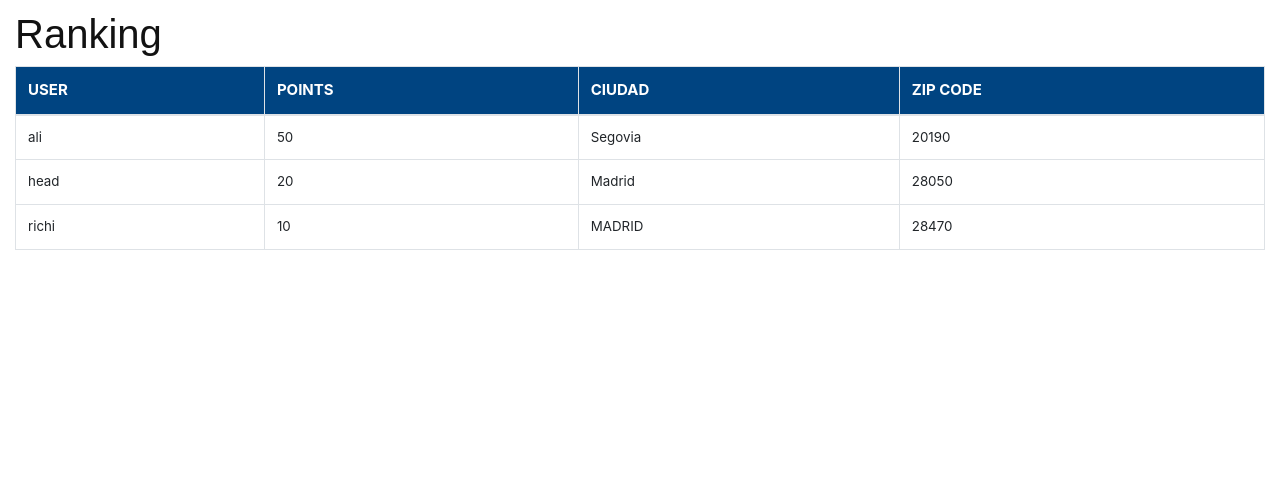
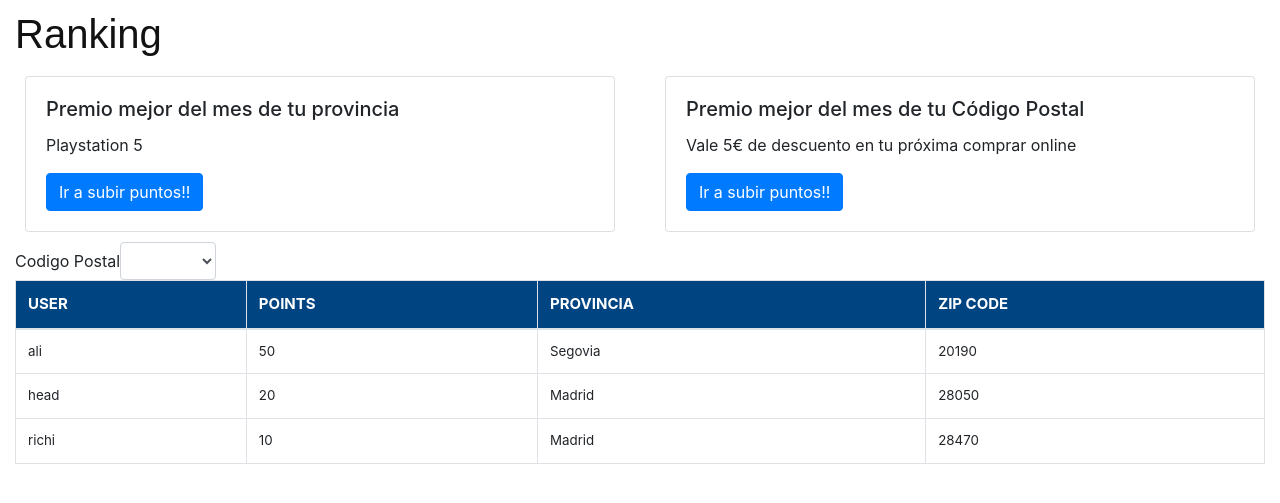
Before and after one commit to falken20/Hackathon2020_DosPiErre, a Django app: page /ranking/ in a window 1280 px wide. Shown: the part 70-573 px from the top of the page. Run offline with Django 3.2, Linux system fonts and the light colour scheme; data comes from the database, SQL or seed files in the repository; both versions use the stored data as it was after the commit; some libraries are stand-ins or nearby versions.

Commit message:
Version Estable

```diff
--- a/docker_app/views.py
+++ b/docker_app/views.py
@@ -23,16 +23,29 @@ def default_view(request):
 
 def users_view(request):
     queryset = UserItem.objects.all()
+
     template_name = 'docker_app/users.html'
 
     return render(request, template_name, {'users': queryset})
 
 
 def ranking_view(request):
-    queryset = UserItem.objects.all().order_by('-points')
+
+    zip_code = ''
+
+    if request.POST:
+        zip_code = request.POST['zip_code']
+
+    if zip_code == '':
+        queryset = UserItem.objects.all().order_by('-points')
+    else:
+        queryset = UserItem.objects.all().filter(zip_code=zip_code).order_by('-points')
+
+    q_zip_code = UserItem.objects.all().values('zip_code').order_by('zip_code')
+
     template_name = 'docker_app/ranking.html'
 
-    return render(request, template_name, {'ranking': queryset})
+    return render(request, template_name, {'ranking': queryset, 'zip_codes': q_zip_code})
 
 
 def ofertas_view(request):
--- a/templates/docker_app/ranking.html
+++ b/templates/docker_app/ranking.html
@@ -6,12 +6,46 @@
 <!-- <link rel="stylesheet" type="text/css" href="{% static 'django_docker/css/style.css' %}"> -->
     <div class="content-wrapper col-12">
             <h1>Ranking</h1>
+
+            <div class="row">
+              <div class="col-sm-6">
+                <div class="card">
+                  <div class="card-body">
+                    <h5 class="card-title">Premio mejor del mes de tu provincia</h5>
+                    <p class="card-text">Playstation 5</p>
+                    <a href="/ofertas" class="btn btn-primary">Ir a subir puntos!!</a>
+                  </div>
+                </div>
+              </div>
+              <div class="col-sm-6">
+                <div class="card">
+                  <div class="card-body">
+                    <h5 class="card-title">Premio mejor del mes de tu Código Postal</h5>
+                    <p class="card-text">Vale 5€ de descuento en tu próxima comprar online</p>
+                    <a href="/ofertas" class="btn btn-primary">Ir a subir puntos!!</a>
+                  </div>
+                </div>
+              </div>
+            </div>
+
+                <form action="/ranking/" method="POST" class="form-inline"> {% csrf_token %}
+                    <div class="form-group">
+                        <label for="author_id">Codigo Postal     </label>
+                        <select id="zip_code" name="zip_code" class="form-control" required onchange="this.form.submit()">
+                            <option value=""></option>
+                          {% for element in zip_codes %}
+                            <option value={{ element.zip_code }}>{{ element.zip_code }}</option>
+                          {% endfor %}
+                        </select>
+                      </div>
+                </form>
+
             <table class="table table-bordered">
                     <thead>
                         <tr>
                             <th>User</th>
                             <th>Points</th>
-                            <th>Ciudad</th>
+                            <th>Provincia</th>
                             <th>Zip code</th>
                         </tr>
                     </thead>
@@ -20,7 +54,7 @@
                         <tr style="font-size:smaller;">
                             <td> {{ element.user }} </td>
                             <td> {{ element.points }} </td>
-                            <td> {{ element.city }} </td>
+                            <td> {{ element.province }} </td>
                             <td> {{ element.zip_code }} </td>
                         </tr>
 
```
Also changed, not shown: db.sqlite3.
